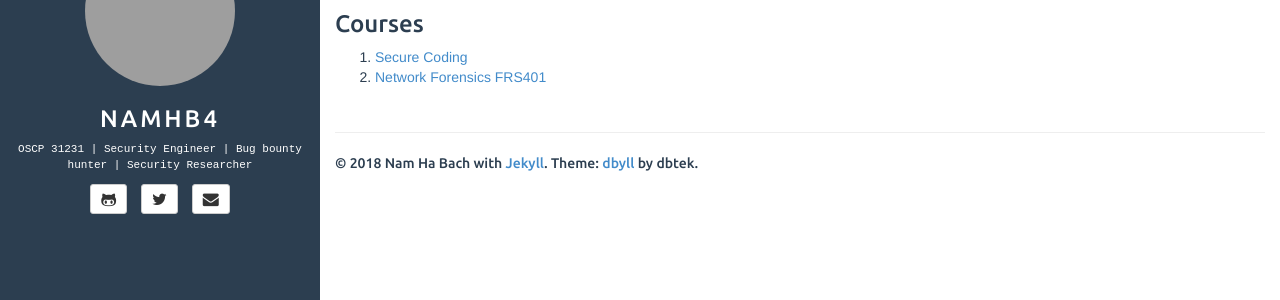
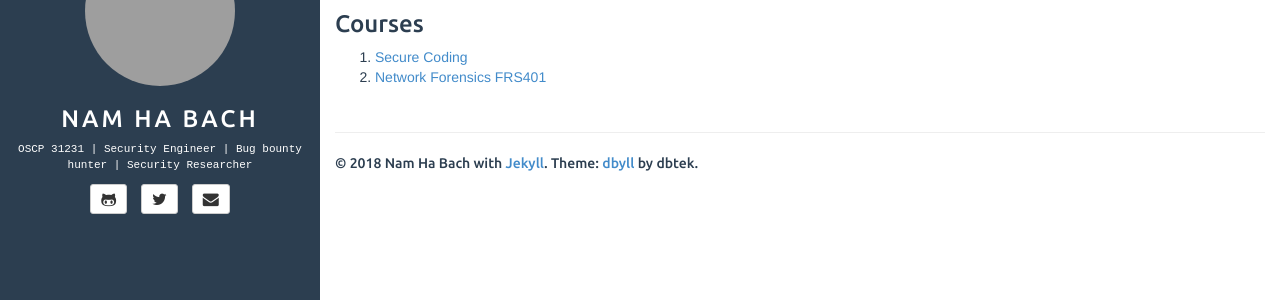
Before and after one commit to namhb4/namhb4.github.io, a Jekyll site: the page built from index.md, in a window 1280 px wide. Shown: the part 192-492 px from the top of the page. Built offline with Jekyll 4.4.1, drawn with Linux system fonts in a browser that asks for light colours; our own code applies the rules of GitHub Pages for plain Markdown files; the list of posts is cut into pages by our own code; grey boxes are pictures that could not be loaded.

```diff
--- a/_config.yml
+++ b/_config.yml
@@ -5,7 +5,7 @@
 exclude: ["README.md"] # files to exclude
 highlighter: rouge
 markdown: kramdown
-title: namhb4
+title: Nam Ha Bach
 logo: assets/avatar.jpg
 cover : /assets/angel1.png
 defaults:
@@ -23,6 +23,7 @@
   twitter: kendyhikaru
   linkedin: namhabach
   bio: OSCP 31231 | Security Engineer | Bug bounty hunter | Security Researcher
+  gravatar: 151
 
 rss_path: feed.xml
 categories_path: categories.html
```
